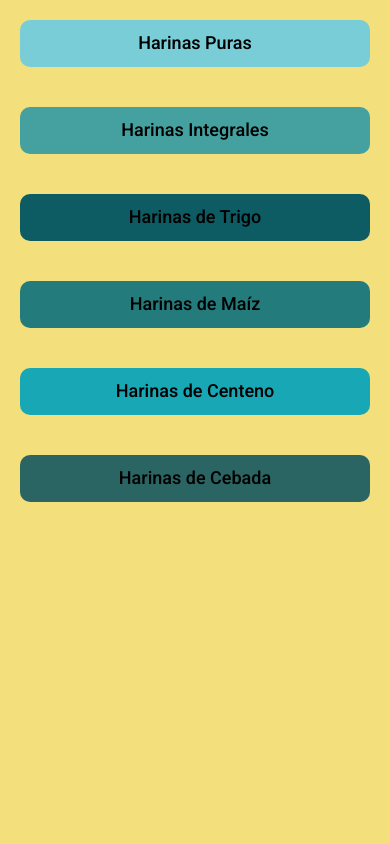
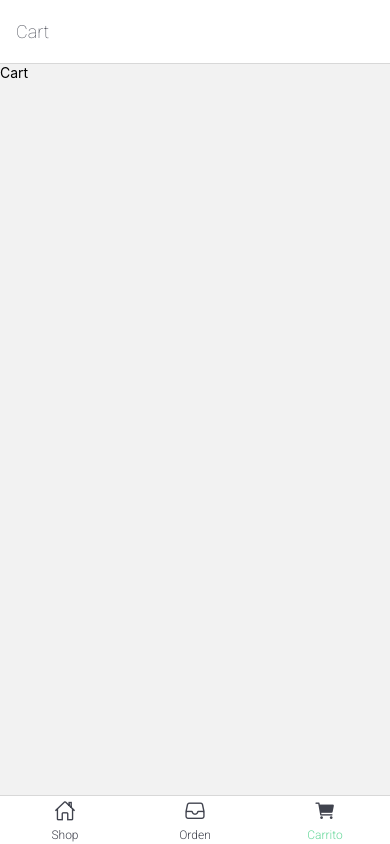
Before and after one commit to Stephyarr/app-native-arratia, a React Native app: screen /CartTab in a window 390 px wide. Built offline with nearby package versions, Linux system fonts and the light colour scheme.

Commit message:
commit-stacksNavigatiion

```diff
--- a/package.json
+++ b/package.json
@@ -8,6 +8,7 @@
     "web": "expo start --web"
   },
   "dependencies": {
+    "@react-navigation/bottom-tabs": "^6.5.5",
     "@react-navigation/native": "^6.1.3",
     "@react-navigation/native-stack": "^6.9.9",
     "expo": "~47.0.12",
--- a/src/constants/themes/index.js
+++ b/src/constants/themes/index.js
@@ -5,6 +5,6 @@ export const THEMES = {
         background: '#f3df7c',
         title: '#0A0A0A',
         subtitle: '#4F4D49',
-        white: '#FFFFFF'
+        white: '#68d89b'
     }
 };
--- /dev/null
+++ b/src/navigation/cart.jsx
@@ -0,0 +1,28 @@
+import { createNativeStackNavigator } from "@react-navigation/native-stack";
+import { THEMES } from "../constants/themes";
+import { Cart } from "../screens";
+
+const Stack = createNativeStackNavigator();
+
+const CartNavigator = () => {
+    return (
+        <Stack.Navigator
+            initialRouteName="Cart"
+            screenOptions={{
+                headerTintColor: THEMES.colors.primary,
+                navigationBarColor: THEMES.colors.title,
+                headerTitleStyle: {
+                    fontFamily: 'Heebo-Thin',
+                    fontSize: 18,
+                },
+            }}>
+            <Stack.Screen
+                name="Cart"
+                component={Cart}
+            />
+
+        </Stack.Navigator>
+    )
+}
+
+export default CartNavigator;
--- a/src/navigation/index.jsx
+++ b/src/navigation/index.jsx
@@ -1,10 +1,10 @@
 import { NavigationContainer } from "@react-navigation/native";
-import ShopNavigator from "./shop";
+import TabsNavigator from "./tabs";
 
 const AppNavigator = () => {
     return(
         <NavigationContainer>
-            <ShopNavigator/>
+            <TabsNavigator/>
         </NavigationContainer>
     )
 };
--- /dev/null
+++ b/src/navigation/orders.jsx
@@ -0,0 +1,24 @@
+import { createNativeStackNavigator } from "@react-navigation/native-stack";
+import { THEMES } from "../constants/themes";
+import { Orders } from "../screens";
+
+const Stack = createNativeStackNavigator();
+
+const OrdersNavigator = () => {
+    return (
+        <Stack.Navigator
+            initialRouteName="Orders"
+            screenOptions={{
+                headerTintColor: THEMES.colors.primary,
+                navigationBarColor: THEMES.colors.title
+            }}>
+            <Stack.Screen
+                name="Orders"
+                component={Orders}
+            />
+
+        </Stack.Navigator>
+    )
+}
+
+export default OrdersNavigator;
--- /dev/null
+++ b/src/navigation/tabs.jsx
@@ -0,0 +1,62 @@
+import { createBottomTabNavigator } from "@react-navigation/bottom-tabs";
+
+import CartNavigator from "./cart";
+import OrdersNavigator from "./orders";
+import ShopNavigator from "./shop";
+import Ionicons from "@expo/vector-icons/Ionicons"
+
+import { THEMES } from "../constants/themes";
+
+const BottonTab = createBottomTabNavigator();
+
+const Tabs = () => {
+    return (
+        <BottonTab.Navigator
+            initialRouteName="ShopTab"
+            screenOptions={{
+                headerShown: false,
+                tabBarLabelStyle: {
+                    fontFamily: 'Heebo-Light',
+                    fontSize: 12,
+                },
+                tabBarActiveTintColor: THEMES.colors.white,
+                tabBarInactiveTintColor: THEMES.colors.primary,
+            }}>
+            <BottonTab.Screen
+                name="ShopTab"
+                component={ShopNavigator}
+                options={{
+                    title: 'Shop',
+                    tabBarIcon: ({ focused }) => (
+                        <Ionicons name={focused ? 'home' : 'home-outline'} size={22} color={THEMES.colors.primary}
+                        />
+                    ),
+                }}
+            />
+            <BottonTab.Screen
+                name="OrderTab"
+                component={OrdersNavigator}
+                options={{
+                    title:'Orden',
+                    tabBarIcon: ({ focused }) => (
+                        <Ionicons name={focused ? 'file-tray' : 'file-tray-outline'} size={22} color={THEMES.colors.primary}
+                        />
+                    ),
+                }}
+            />
+            <BottonTab.Screen
+                name="CartTab"
+                component={CartNavigator}
+                options={{
+                    title: 'Carrito',
+                    tabBarIcon: ({ focused }) => (
+                        <Ionicons name={focused ? 'cart' : 'cart-outline'} size={22} color={THEMES.colors.primary}
+                        />
+                    ),
+                }}
+            />
+        </BottonTab.Navigator>
+    )
+}
+
+export default Tabs;
--- /dev/null
+++ b/src/screens/cart/index.jsx
@@ -0,0 +1,13 @@
+import React from "react";
+import { View, Text } from "react-native";
+import { styles } from "./styles";
+
+const Cart = ({ navegation }) => {
+    return (
+        <View styles={styles.container}>
+            <Text>Cart</Text>
+        </View>
+    )
+}
+
+export default Cart;
--- /dev/null
+++ b/src/screens/cart/styles.js
@@ -0,0 +1,9 @@
+import { StyleSheet } from "react-native";
+
+export const styles = StyleSheet.create({
+    container: {
+        flex: 1,
+        justifyContent: "center",
+        alignItems: "center"
+    }
+});
--- /dev/null
+++ b/src/screens/orders/index.jsx
@@ -0,0 +1,13 @@
+import React from "react";
+import { View, Text } from "react-native";
+import { styles } from "./styles";
+
+const Orders = ({ navegation }) => {
+    return (
+        <View styles={styles.container}>
+            <Text>Orders</Text>
+        </View>
+    )
+}
+
+export default Orders;
--- /dev/null
+++ b/src/screens/orders/styles.js
@@ -0,0 +1,8 @@
+import { StyleSheet } from "react-native";
+
+export const styles = StyleSheet.create({
+    container: {
+        flex: 1,
+        justifyContent: "center",
+    }
+});
```
Also changed, not shown: src/screens/index.js (+5 -3 lines), 1 other file (tests, documents, lock files or other folders).
